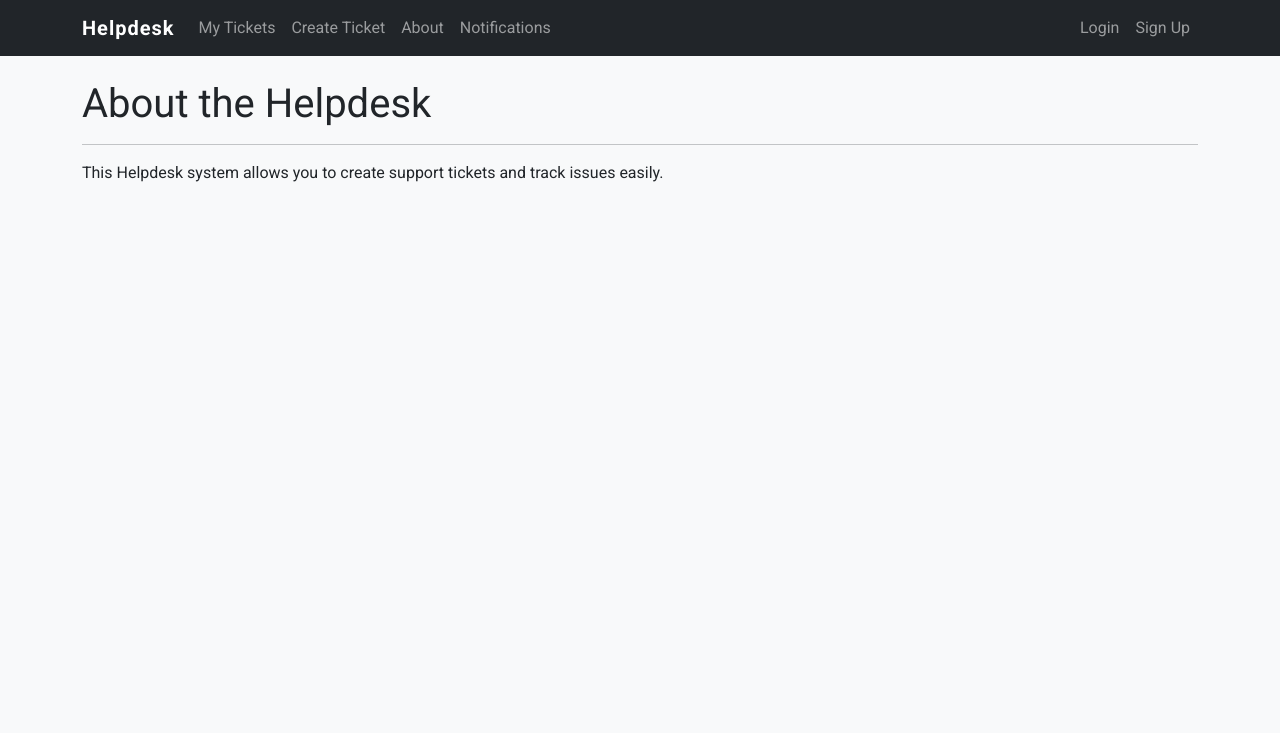
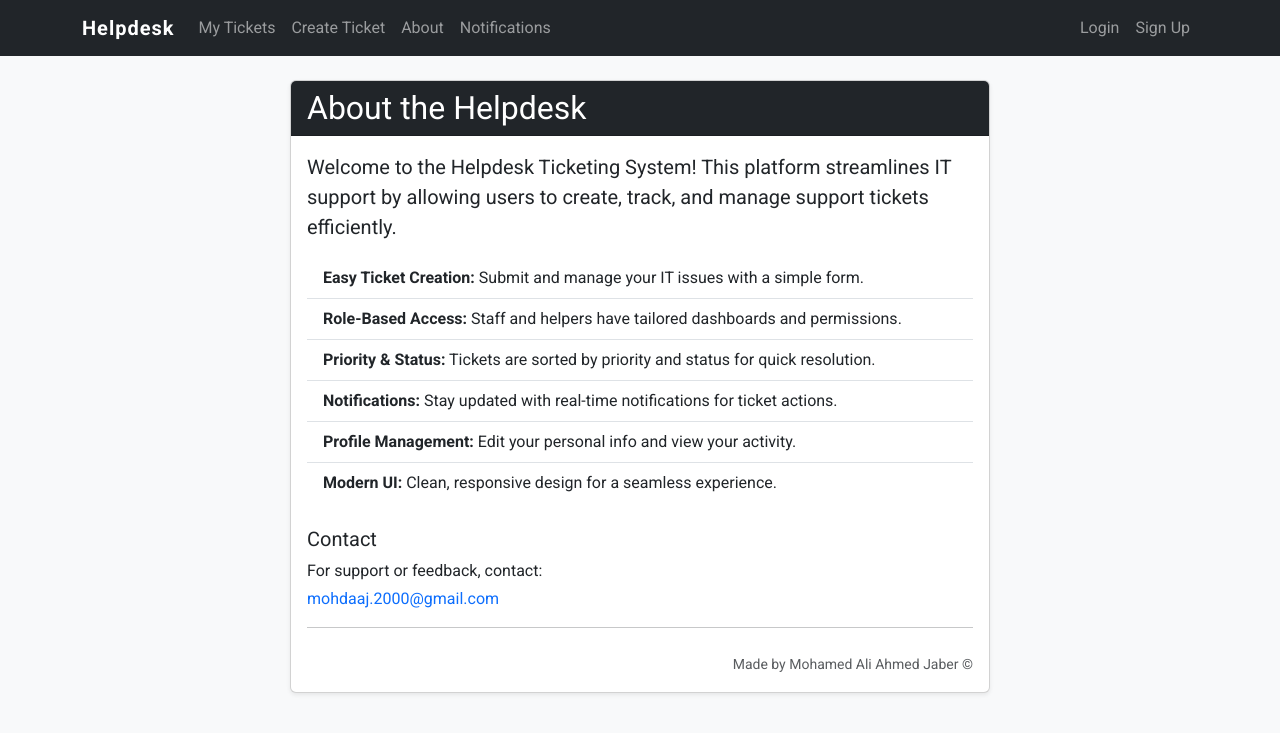
Before and after one commit to mohdaaj/IT-Helpdesk-Ticketing-System, a Django app: page /about/ in a window 1280 px wide. Shown: the top 733 px of the page. Run offline with Django 5.2, Linux system fonts and the light colour scheme.

Commit message:
UI/UX improvements, notification and about page enhancements, and the change allowing helpers to create tickets.

```diff
--- a/tickets/templates/about.html
+++ b/tickets/templates/about.html
@@ -1,8 +1,34 @@
 {% extends 'tickets/base.html' %}
 {% block content %}
-<h1>About the Helpdesk</h1>
-<hr />
-<p class="page-content">
-  This Helpdesk system allows you to create support tickets and track issues easily.
-</p>
+<div class="mx-auto" style="max-width: 700px;">
+  <div class="card shadow-sm">
+    <div class="card-header bg-dark text-white">
+      <h2 class="mb-0">About the Helpdesk</h2>
+    </div>
+    <div class="card-body">
+      <p class="lead mb-3">
+        Welcome to the Helpdesk Ticketing System! This platform streamlines IT support by allowing users to create, track, and manage support tickets efficiently.
+      </p>
+      <ul class="list-group list-group-flush mb-4">
+        <li class="list-group-item"><strong>Easy Ticket Creation:</strong> Submit and manage your IT issues with a simple form.</li>
+        <li class="list-group-item"><strong>Role-Based Access:</strong> Staff and helpers have tailored dashboards and permissions.</li>
+        <li class="list-group-item"><strong>Priority & Status:</strong> Tickets are sorted by priority and status for quick resolution.</li>
+        <li class="list-group-item"><strong>Notifications:</strong> Stay updated with real-time notifications for ticket actions.</li>
+        <li class="list-group-item"><strong>Profile Management:</strong> Edit your personal info and view your activity.</li>
+        <li class="list-group-item"><strong>Modern UI:</strong> Clean, responsive design for a seamless experience.</li>
+      </ul>
+      <div class="mb-3">
+        <h5>Contact</h5>
+        <p class="mb-1">For support or feedback, contact:</p>
+        <a href="mailto:mohdaaj.2000@gmail.com" class="text-decoration-none">
+          <i class="bi bi-envelope-fill"></i> mohdaaj.2000@gmail.com
+        </a>
+      </div>
+      <hr>
+      <div class="text-end text-muted mt-4">
+        <small>Made by Mohamed Ali Ahmed Jaber &copy; {{ now|date:"Y" }}</small>
+      </div>
+    </div>
+  </div>
+</div>
 {% endblock %}
--- a/tickets/templates/tickets/ticket_confirm_delete.html
+++ b/tickets/templates/tickets/ticket_confirm_delete.html
@@ -4,7 +4,7 @@
 <p>Are you sure you want to delete "{{ ticket.title }}"?</p>
 <form method="post">
   {% csrf_token %}
-  <button type="submit">Yes, Delete</button>
-  <a href="{% url 'tickets:ticket_detail' ticket.pk %}">Cancel</a>
+  <button type="submit" class="btn btn-danger">Yes, Delete</button>
+  <a href="{% url 'tickets:ticket_detail' ticket.pk %}" class="btn btn-outline-secondary ms-2">Cancel</a>
 </form>
 {% endblock %}
--- a/tickets/templates/tickets/ticket_detail.html
+++ b/tickets/templates/tickets/ticket_detail.html
@@ -54,8 +54,8 @@
     <a href="{% url 'tickets:ticket_update' ticket.pk %}" class="btn btn-primary">Edit</a>
     <a href="{% url 'tickets:ticket_delete' ticket.pk %}" class="btn btn-danger">Delete</a>
   {% elif user.role == 'helper' %}
-    <a href="{% url 'tickets:ticket_update' ticket.pk %}" class="btn btn-secondary">Close/Justify</a>
+  <a href="{% url 'tickets:ticket_update' ticket.pk %}" class="btn btn-success">Close/Justify</a>
   {% endif %}
-  <a href="{% url 'tickets:ticket_list' %}" class="btn btn-link">Back to List</a>
+  <a href="{% url 'tickets:ticket_list' %}" class="btn btn-outline-secondary">Back to List</a>
 </div>
 {% endblock %}
--- a/tickets/templates/tickets/ticket_list.html
+++ b/tickets/templates/tickets/ticket_list.html
@@ -32,7 +32,7 @@
               <a href="{% url 'tickets:ticket_update' ticket.pk %}" class="btn btn-sm btn-primary">Edit</a>
               <a href="{% url 'tickets:ticket_delete' ticket.pk %}" class="btn btn-sm btn-danger">Delete</a>
             {% elif user.role == 'helper' %}
-              <a href="{% url 'tickets:ticket_update' ticket.pk %}" class="btn btn-sm btn-secondary">Close/Justify</a>
+              <a href="{% url 'tickets:ticket_update' ticket.pk %}" class="btn btn-sm btn-success">Close/Justify</a>
             {% endif %}
           </td>
         </tr>
--- a/tickets/views.py
+++ b/tickets/views.py
@@ -77,8 +77,8 @@
 
 @login_required
 def ticket_create(request):
-    # Only staff can create tickets
-    if not hasattr(request.user, 'role') or request.user.role != 'staff':
+    # Allow both staff and helpers to create tickets
+    if not hasattr(request.user, 'role') or request.user.role not in ['staff', 'helper']:
         return redirect('tickets:ticket_list')
     if request.method == 'POST':
         form = TicketForm(request.POST)
```
Also changed, not shown: tickets/templates/home.html (+9 -7 lines), tickets/templates/tickets/notifications.html (+25 -14 lines), tickets/templates/tickets/ticket_form.html (+24 -7 lines), tickets/templates/tickets/ticket_justify.html (+16 -8 lines), db.sqlite3.
